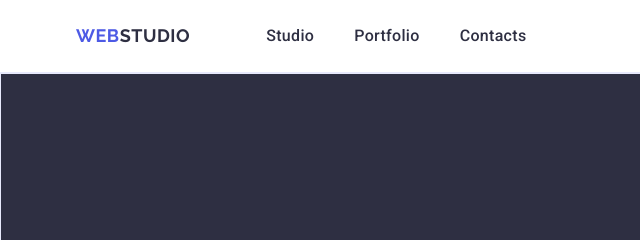
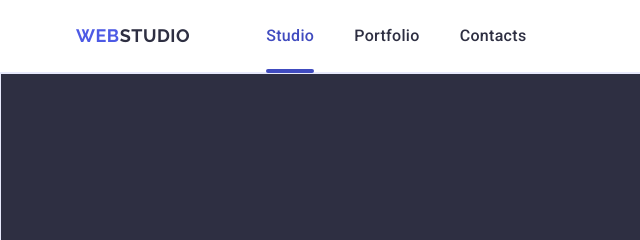
Before and after one commit to KateFaingold/goit-markup-hw-04, a plain HTML site: page index.html in a window 1280 px wide. Shown: the top 240 px of the page, 0-640 px from the left. Drawn offline with nearby package versions, Linux system fonts and the light colour scheme.

Commit message:
goit-markup-hw-04

```diff
--- a/css/styles.css
+++ b/css/styles.css
@@ -38,6 +38,7 @@
 
  .page-header {
      border-bottom: 1px solid #e7e9fc;
+     box-shadow: 0 1px 6px 0 rgba(46, 47, 66, 0.08), 0 1px 1px 0 rgba(46, 47, 66, 0.16), 0 2px 1px 0 rgba(46, 47, 66, 0.08);
  }
 
  .header-container {
@@ -88,10 +89,31 @@
      line-height: 1.5;
      letter-spacing: 0.02em;
      color: #2e2f42;
+     transition: color 250ms cubic-bezier(0.4, 0, 0.2, 1);
  }
 
+ .nav-link.current {
+     position: relative;
+ }
+
+ .nav-link.current::after {
+     content: "";
+     background-color: #404bbf;
+     border-radius: 4px;
+     position: absolute;
+     left: 0;
+     bottom: -1px;
+     width: 100%;
+     height: 4px;
+ }
+
+
+
  .nav-link:hover,
- .nav-link:focus {
+ .nav-link:focus,
+ .contacts-link:hover,
+ .contacts-link:focus,
+ .nav-link.current {
      color: #404bbf;
  }
 
@@ -101,8 +123,7 @@
      gap: 40px;
  }
 
- .contacts-link:hover,
- .contacts-link:focus {
+     {
      color: #404bbf;
  }
 
@@ -118,6 +139,7 @@
      line-height: 1.5;
      letter-spacing: 0.02em;
      color: #434455;
+     transition: color 250ms cubic-bezier(0.4, 0, 0.2, 1);
 
  }
 
@@ -134,12 +156,7 @@
  }
 
 
- /* .hero-wrap { */
- /* display: flex; */
- /* align-items: center; */
- /* flex-direction: column; */
- /* box-sizing: border-box; */
- /* } */
+
 
 
  .hero-title {
--- a/index.html
+++ b/index.html
@@ -30,7 +30,7 @@
           >
           <ul class="nav-list">
             <li class="nav-item">
-              <a class="nav-link" href="./index.html">Studio</a>
+              <a class="nav-link current" href="./index.html">Studio</a>
             </li>
             <li class="nav-item"><a class="nav-link" href="">Portfolio</a></li>
             <li class="nav-item"><a class="nav-link" href="">Contacts</a></li>
```
Also changed, not shown: 1 other file.
